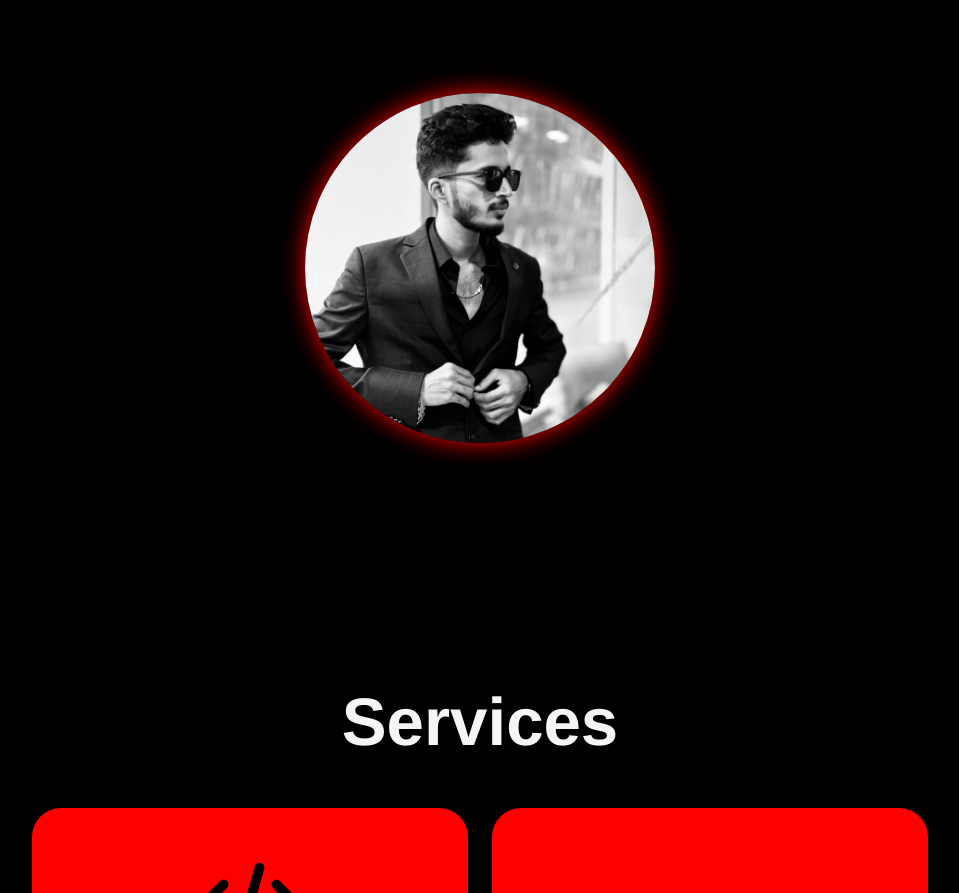
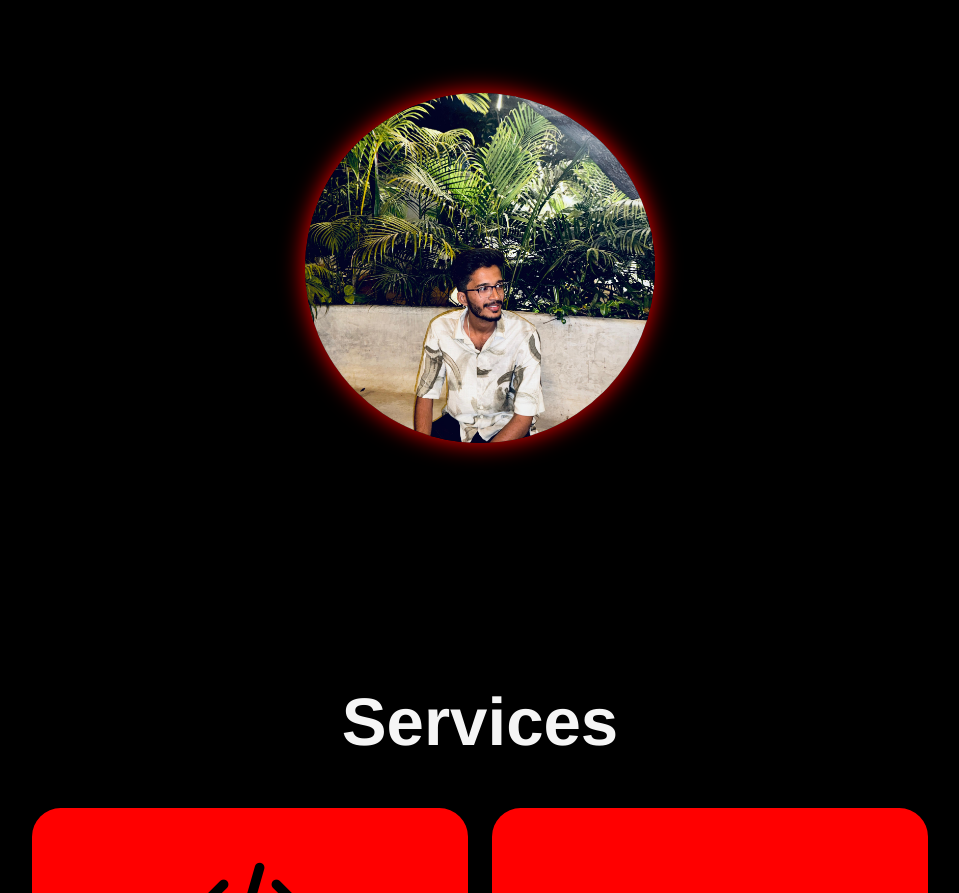
Before and after one commit to Hanish-kumar/protfolio, a plain HTML site: page index.html in a window 1280 px wide. Shown: the part 1394-2287 px from the top of the page, without its empty margins (160-1119 px from the left). Drawn offline with Linux system fonts and the light colour scheme.

Commit message:
Update index.html

```diff
--- a/index.html
+++ b/index.html
@@ -63,7 +63,7 @@
     <section class="about" id="about">
 
         <div class="about-img">
-            <img src="image.jpg" alt="">
+            <img src="12.jpg" alt="">
         </div>
         <div class="about-content">
             <h2>About <span>Me</span></h2>
```
